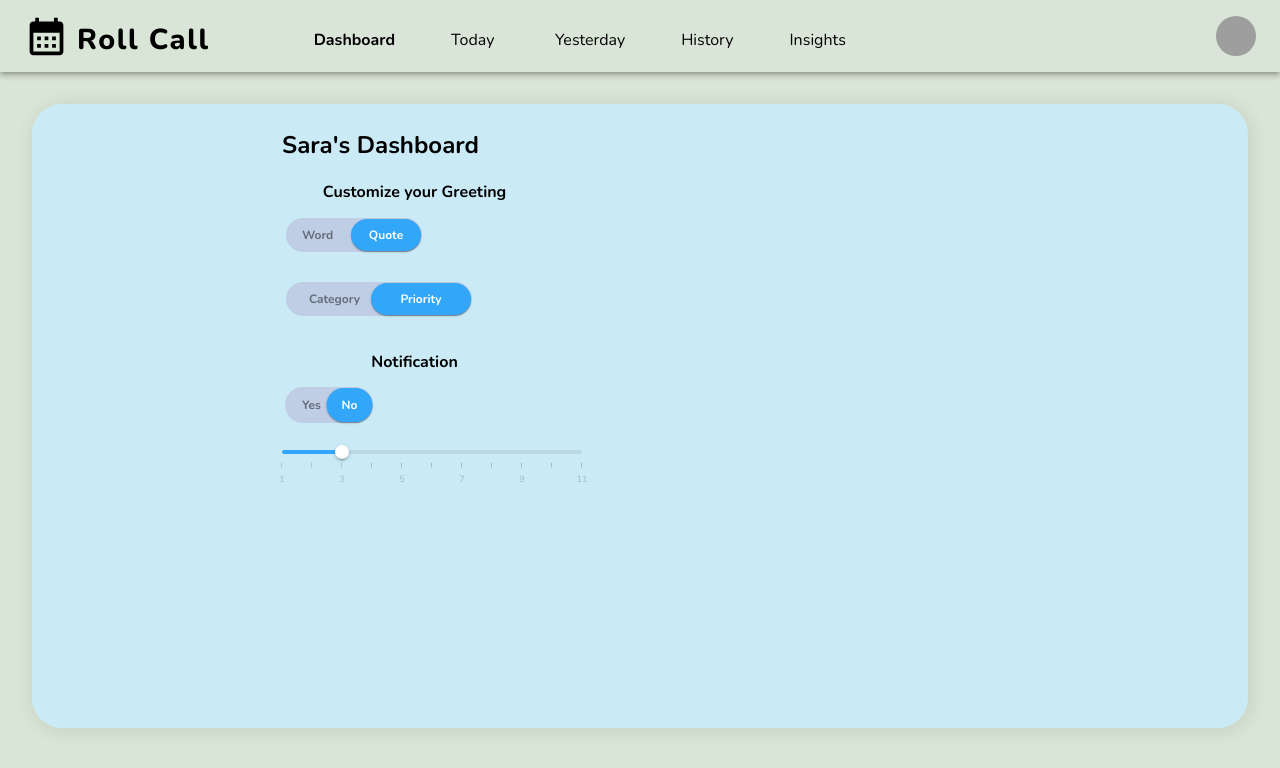
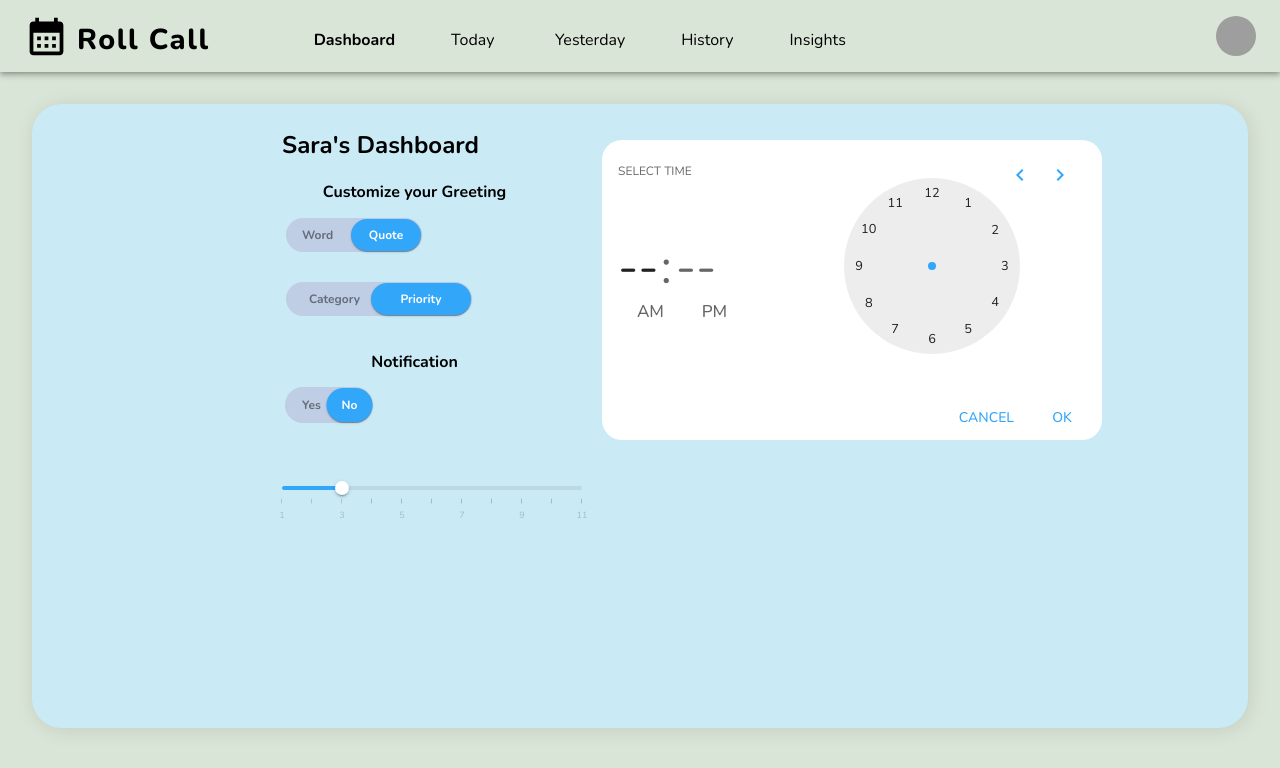
Before and after one commit to KarolinaTchiling/project-roll-call, a React (Vite) app in the folder frontend/: page /dashboard in a window 1280 px wide. Shown: the top 768 px of the page. Built offline with nearby package versions, Linux system fonts and the light colour scheme; grey boxes are pictures that could not be loaded.

Commit message:
21--Customize clock pointer and pin styling

```diff
--- a/frontend/package.json
+++ b/frontend/package.json
@@ -15,7 +15,9 @@
     "@fontsource/roboto": "^5.1.0",
     "@mui/icons-material": "^6.1.5",
     "@mui/material": "^6.1.5",
+    "@mui/x-date-pickers": "^7.22.3",
     "axios": "^1.7.7",
+    "dayjs": "^1.11.13",
     "react": "^18.3.1",
     "react-dom": "^18.3.1",
     "react-router-dom": "^6.27.0",
--- a/frontend/src/components/TimeBubble.tsx
+++ b/frontend/src/components/TimeBubble.tsx
@@ -17,11 +17,34 @@ export default function StaticTimePickerLandscape() {
         width: 500, // Adjust the width of the entire picker
         height: 300, // Adjust the height of the entire picker
         borderRadius: 5,
+
+        '& .MuiClock-root': {
+          transform: 'scale(0.8)', // Enlarge the clock
+        },
+        //Pointer
+        '& .MuiClock-pin': {
+          height: '10px', // Customize the size of the clock pin
+          width: '10px',
+          backgroundColor: '#32A6F9',
+        },
+        '& .MuiClockPointer-root': {
+            width: '2px', // Adjust the pointer arm thickness
+            backgroundColor: '#32A6F9', // Change the color of the pointer arm
+          },
+        '& .MuiClockPointer-thumb': {
+          borderColor: '#32A6F9',
+          backgroundColor: '#32A6F9',
+        },
       }}
       slotProps={{
         rightArrowIcon: {
           sx: {
-            color: '#32A6F9', // Set the arrow color to red
+            color: '#32A6F9', // Set the arrow color to blue
+          },
+        },
+        leftArrowIcon: {
+          sx: {
+            color: '#32A6F9', // Set the arrow color to blue
           },
         },
         actionBar: {
@@ -32,7 +55,7 @@ export default function StaticTimePickerLandscape() {
                 fontWeight: '500',
               },
             },
-          },
+        },
       }}
 
       />
--- a/frontend/src/pages/DashboardPage.tsx
+++ b/frontend/src/pages/DashboardPage.tsx
@@ -5,6 +5,7 @@ import SwitchWQ from '../components/SwitchWQ';
 import SwitchPC from '../components/SwitchCP';
 import SwitchYesNo from '../components/SwitchYesNo';
 import SliderFG from '../components/SliderFG';
+import TimeBubble from '../components/TimeBubble';
 
 const DashboardPage = () => {
   return (
@@ -24,8 +25,18 @@ const DashboardPage = () => {
                       <SwitchWQ/>
                       <SwitchPC/>
                       <SwitchYesNo/>
-                      <SliderFG/>
-                    </div>
+
+                      <div className="mt-9">
+                        <SliderFG/>
+                      </div>
+
+                      </div>
+                      {/* Move TimeBubble to the right side */}
+                      <div className="justify-end mt-9 ml-5">
+                        <TimeBubble />
+                      </div>
+
+
 
 
 
```
Also changed, not shown: 1 other file (tests, documents, lock files or other folders).
